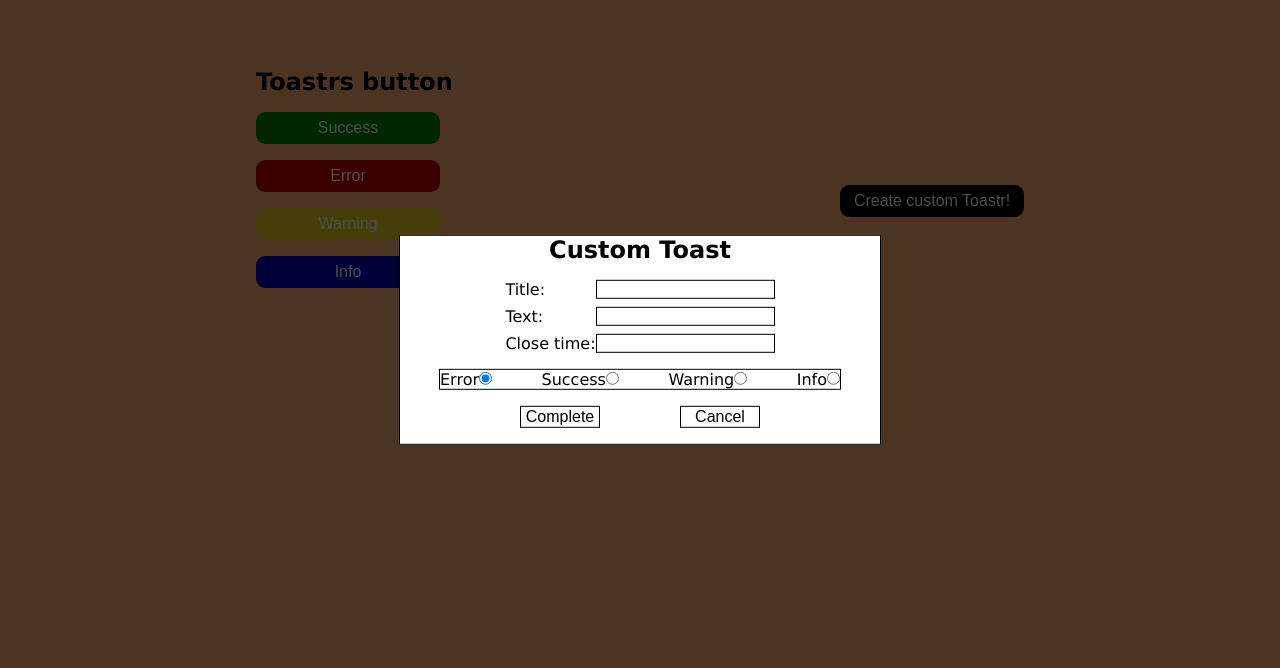
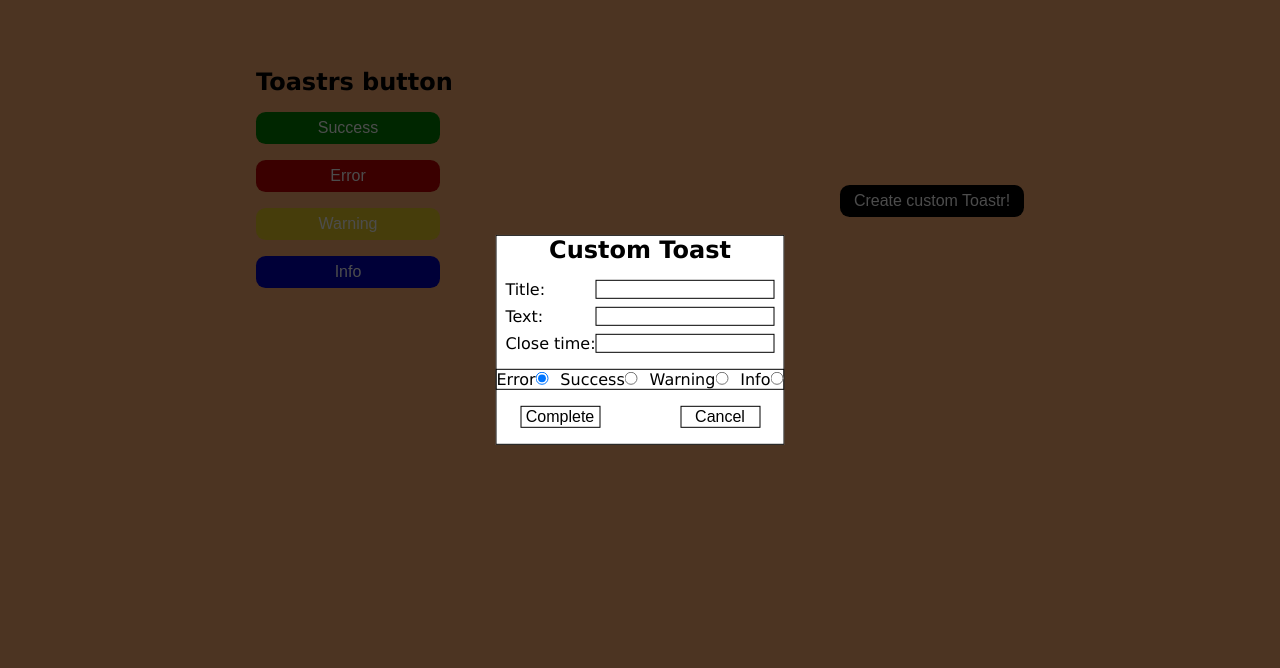
Before and after one commit to DevAlexeyProtasenya/iTechArt_PopUp, a plain HTML site: page index.html in a window 1280 px wide. Both pictures are taken after a click on the button "Create custom Toastr!". Shown: the part 60-728 px from the top of the page. Drawn offline with Linux system fonts and the light colour scheme.

Commit message:
fix: change size of content

```diff
--- a/components/toastrFormComponent/toastForm.css
+++ b/components/toastrFormComponent/toastForm.css
@@ -3,7 +3,7 @@
   flex-direction: column;
   align-items: flex-start;
   gap: 1rem;
-  width: 30rem;
+  min-width: 287px;
 }
 
 .toast-form h2 {
@@ -16,9 +16,12 @@
 }
 
 .radio-btns {
+  max-width: 30rem;
+  margin: auto 1rem;
+  width: 100%;
   display: flex;
   border: solid black 0.1rem;
-  width: 25rem;
+  flex-wrap: wrap;
   justify-content: space-between;
   align-self: center;
 }
```
